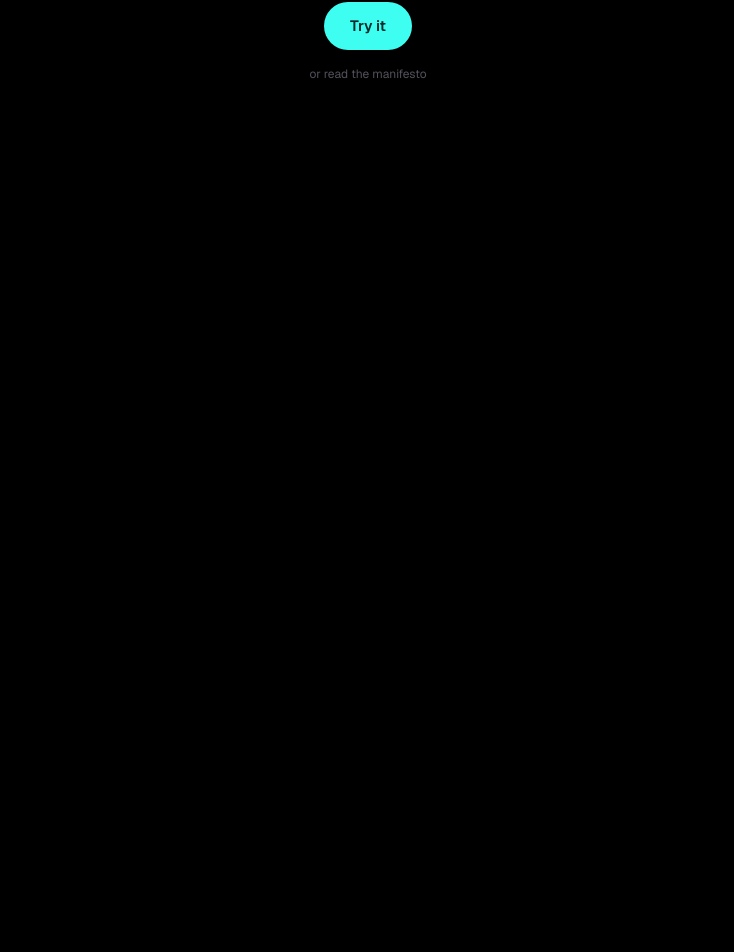
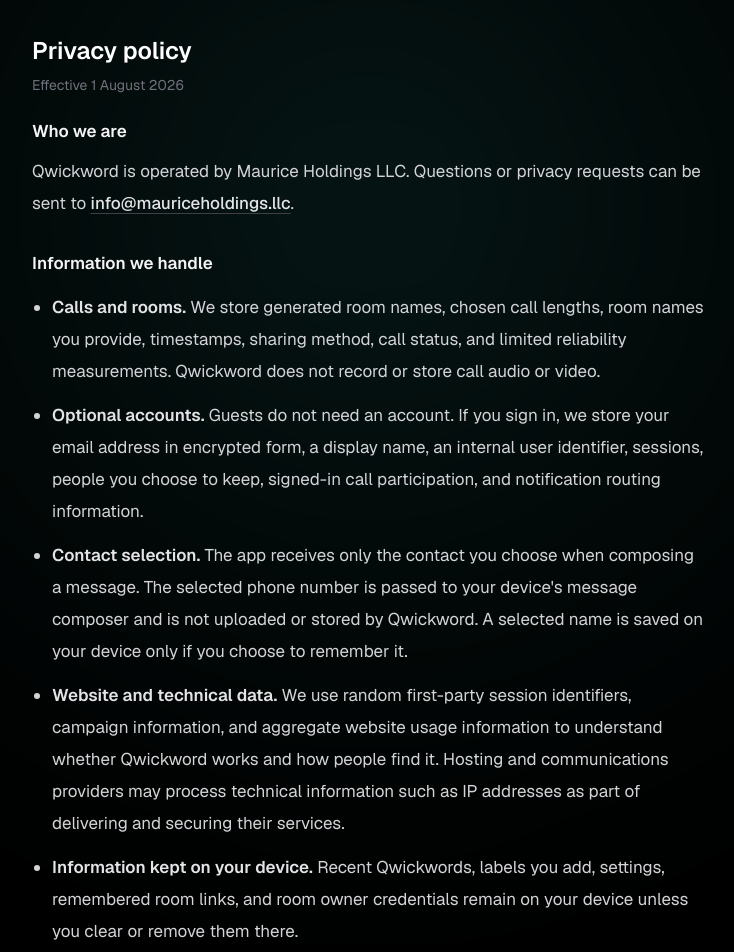
Before and after one commit to 5unR4yDK/qwickword, a Next.js app: page /about in a window 1280 px wide. Shown: the part 1844-2796 px from the top of the page, without its empty margins (272-1006 px from the left). Before the commit the page ends 2006 px from the top, so only its background shows below. Built offline with nearby package versions, Linux system fonts and the light colour scheme.

Commit message:
Publish privacy policy in About

```diff
--- a/src/app/about/page.tsx
+++ b/src/app/about/page.tsx
@@ -154,6 +154,178 @@
               enforces the ending for everyone.
             </p>
           </section>
+
+          <section
+            id="privacy"
+            aria-labelledby="privacy-heading"
+            className="scroll-mt-8 border-t border-zinc-200 pt-9 dark:border-white/10"
+          >
+            <div className="flex flex-col gap-2">
+              <h2
+                id="privacy-heading"
+                className="text-2xl font-semibold text-zinc-950 dark:text-white"
+              >
+                Privacy policy
+              </h2>
+              <p className="text-sm text-zinc-500 dark:text-zinc-500">
+                Effective 1 August 2026
+              </p>
+            </div>
+
+            <div className="mt-5 flex flex-col gap-7">
+              <div>
+                <h3 className="font-semibold text-zinc-900 dark:text-zinc-100">
+                  Who we are
+                </h3>
+                <p className="mt-2">
+                  Qwickword is operated by Maurice Holdings LLC. Questions or
+                  privacy requests can be sent to{" "}
+                  <a
+                    href="mailto:info@mauriceholdings.llc"
+                    className="font-medium text-zinc-800 underline decoration-zinc-300 underline-offset-4 hover:text-zinc-950 dark:text-zinc-200 dark:decoration-zinc-700 dark:hover:text-white"
+                  >
+                    info@mauriceholdings.llc
+                  </a>
+                  .
+                </p>
+              </div>
+
+              <div>
+                <h3 className="font-semibold text-zinc-900 dark:text-zinc-100">
+                  Information we handle
+                </h3>
+                <ul className="mt-3 flex list-disc flex-col gap-3 pl-5">
+                  <li>
+                    <strong className="font-semibold text-zinc-800 dark:text-zinc-200">
+                      Calls and rooms.
+                    </strong>{" "}
+                    We store generated room names, chosen call lengths, room
+                    names you provide, timestamps, sharing method, call status,
+                    and limited reliability measurements. Qwickword does not
+                    record or store call audio or video.
+                  </li>
+                  <li>
+                    <strong className="font-semibold text-zinc-800 dark:text-zinc-200">
+                      Optional accounts.
+                    </strong>{" "}
+                    Guests do not need an account. If you sign in, we store
+                    your email address in encrypted form, a display name, an
+                    internal user identifier, sessions, people you choose to
+                    keep, signed-in call participation, and notification
+                    routing information.
+                  </li>
+                  <li>
+                    <strong className="font-semibold text-zinc-800 dark:text-zinc-200">
+                      Contact selection.
+                    </strong>{" "}
+                    The app receives only the contact you choose when composing
+                    a message. The selected phone number is passed to your
+                    device&apos;s message composer and is not uploaded or stored
+                    by Qwickword. A selected name is saved on your device only
+                    if you choose to remember it.
+                  </li>
+                  <li>
+                    <strong className="font-semibold text-zinc-800 dark:text-zinc-200">
+                      Website and technical data.
+                    </strong>{" "}
+                    We use random first-party session identifiers, campaign
+                    information, and aggregate website usage information to
+                    understand whether Qwickword works and how people find it.
+                    Hosting and communications providers may process technical
+                    information such as IP addresses as part of delivering and
+                    securing their services.
+                  </li>
+                  <li>
+                    <strong className="font-semibold text-zinc-800 dark:text-zinc-200">
+                      Information kept on your device.
+                    </strong>{" "}
+                    Recent Qwickwords, labels you add, settings, remembered room
+                    links, and room owner credentials remain on your device
+                    unless you clear or remove them there.
+                  </li>
+                </ul>
+              </div>
+
+              <div>
+                <h3 className="font-semibold text-zinc-900 dark:text-zinc-100">
+                  How we use information
+                </h3>
+                <p className="mt-2">
+                  We use this information to create and operate calls, enforce
+                  their time limits, provide optional sign-in, saved people and
+                  notifications, prevent misuse, troubleshoot failures, and
+                  improve reliability. We do not sell personal information,
+                  use it for targeted advertising, or track you across other
+                  companies&apos; apps or websites.
+                </p>
+              </div>
+
+              <div>
+                <h3 className="font-semibold text-zinc-900 dark:text-zinc-100">
+                  Service providers
+                </h3>
+                <p className="mt-2">
+                  We use service providers only where needed to operate
+                  Qwickword. These include Daily for live audio and video,
+                  Vercel for hosting and website analytics, Neon for database
+                  hosting, Resend for sign-in emails, Expo for app updates and
+                  notification delivery, and Apple or Google for device
+                  notifications. They process information under their own
+                  terms and privacy policies. We may also disclose information
+                  when required by law or to protect Qwickword and its users.
+                </p>
+              </div>
+
+              <div>
+                <h3 className="font-semibold text-zinc-900 dark:text-zinc-100">
+                  Retention and deletion
+                </h3>
+                <p className="mt-2">
+                  Sign-in codes expire after 10 minutes and are kept only as
+                  needed for security and rate limiting. Account information is
+                  kept while the account exists. You can permanently delete
+                  your account and its linked server data from Settings in the
+                  app. Device-only information remains until you clear it in
+                  the app or remove the app. We may retain de-identified
+                  operational records that no longer identify or link to your
+                  account, and information required for security or legal
+                  obligations.
+                </p>
+              </div>
+
+              <div>
+                <h3 className="font-semibold text-zinc-900 dark:text-zinc-100">
+                  Your choices
+                </h3>
+                <p className="mt-2">
+                  You can use guest calls without an account, decline or turn
+                  off notifications, clear local recents, and delete your
+                  account in the app. To ask about, correct, or request a copy
+                  of information associated with you, email{" "}
+                  <a
+                    href="mailto:info@mauriceholdings.llc"
+                    className="font-medium text-zinc-800 underline decoration-zinc-300 underline-offset-4 hover:text-zinc-950 dark:text-zinc-200 dark:decoration-zinc-700 dark:hover:text-white"
+                  >
+                    info@mauriceholdings.llc
+                  </a>
+                  . Rights may differ depending on where you live.
+                </p>
+              </div>
+
+              <div>
+                <h3 className="font-semibold text-zinc-900 dark:text-zinc-100">
+                  Children, transfers, and changes
+                </h3>
+                <p className="mt-2">
+                  Qwickword is not directed to children under 13, and we do not
+                  knowingly collect their personal information. Our providers
+                  may process information in countries other than your own. We
+                  will update this policy when our practices materially change
+                  and will revise the effective date above.
+                </p>
+              </div>
+            </div>
+          </section>
         </div>
 
         <footer className="flex flex-col items-center gap-4">
```
Also changed, not shown: 1 other file (tests, documents, lock files or other folders).
